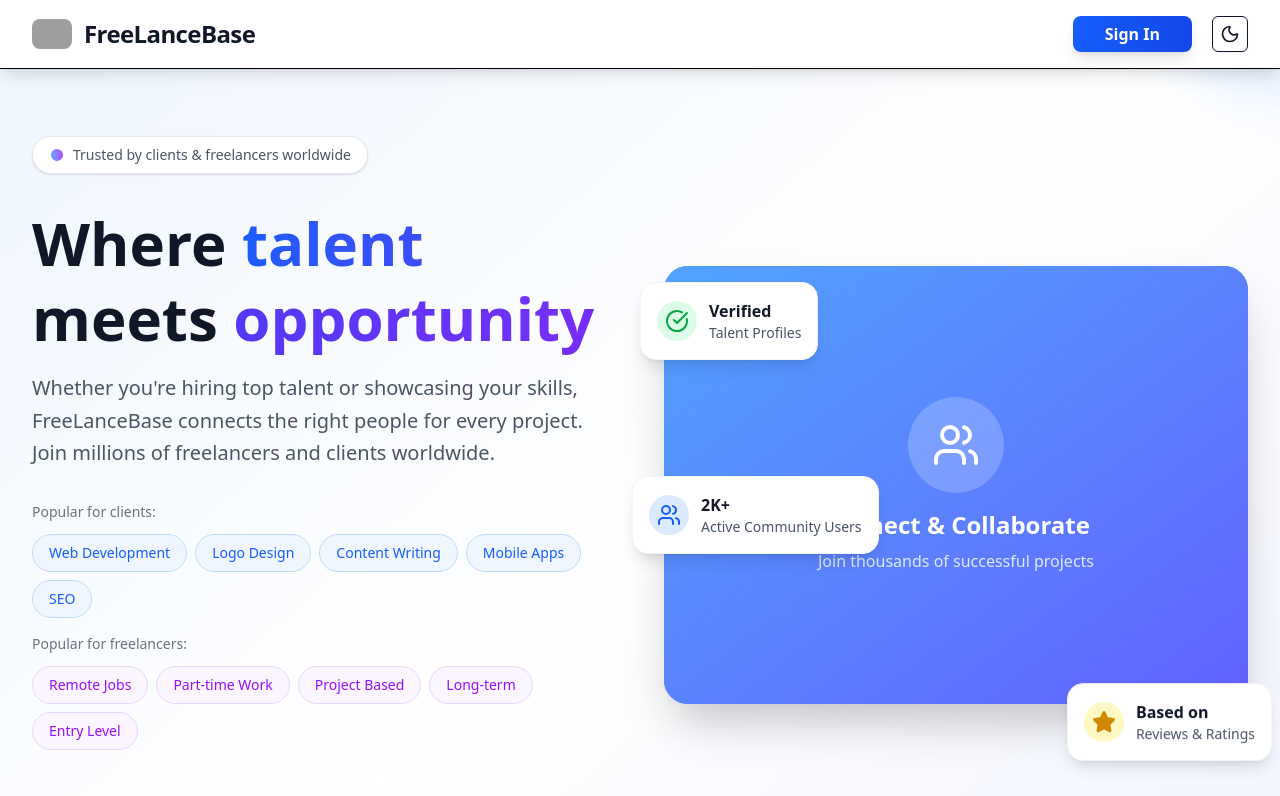
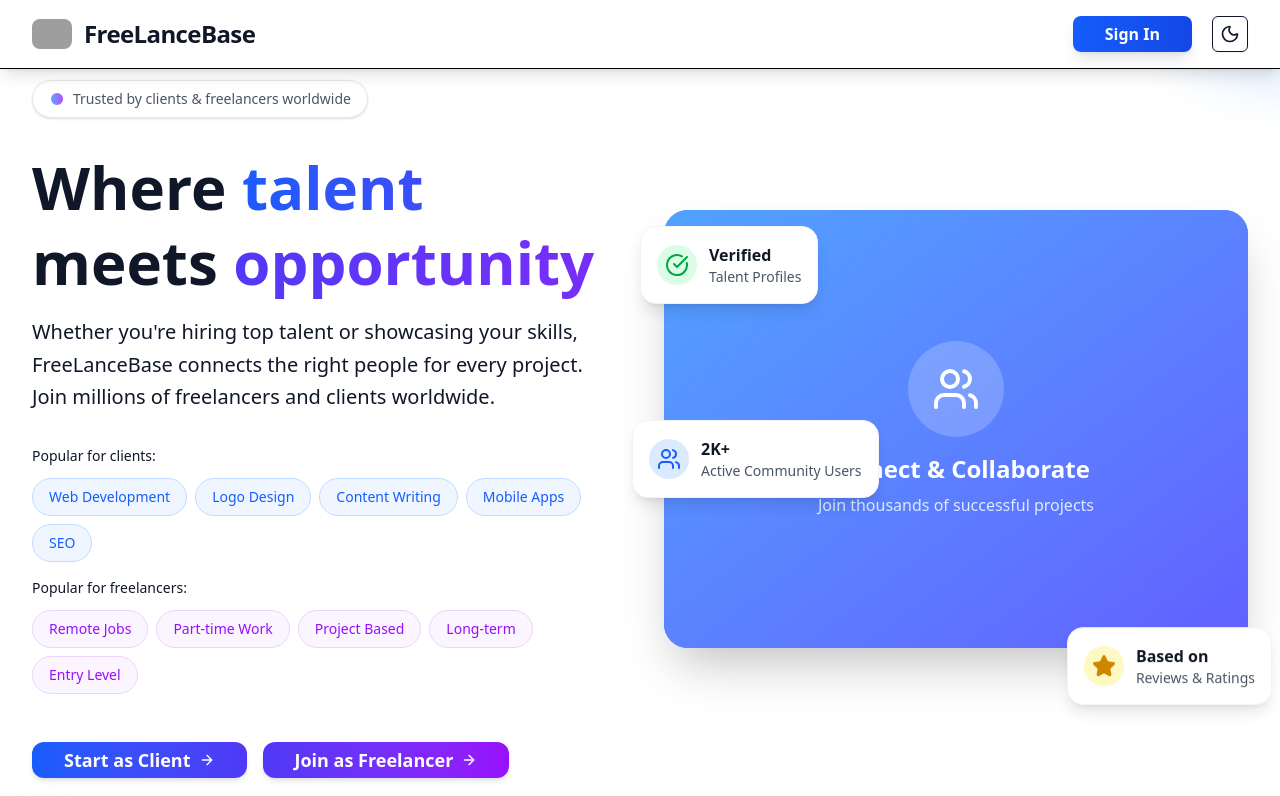
Before and after one commit to mohitjoer/freelance-web, a Next.js app: page / in a window 1280 px wide. Shown: the top 796 px of the page. Built offline with nearby package versions, Linux system fonts and the light colour scheme; no server answers; grey boxes are pictures that could not be loaded.

Commit message:
Refactor HomeHero component styles to Ensure consistency in dark theme

```diff
--- a/src/components/home comp/homehero.tsx
+++ b/src/components/home comp/homehero.tsx
@@ -264,7 +264,7 @@ function HomeHero() {
   }, [resolvedTheme]); // Add resolvedTheme to dependency array
 
   return (
-    <main ref={containerRef} className="relative  bg-gradient-to-br from-blue-50 via-white to-indigo-50 dark:from-gray-950 dark:via-gray-900 dark:to-gray-800 pt-34 pb-20 overflow-hidden transition-colors duration-300">
+    <main ref={containerRef} className="py-20 bg-background dark:bg-background overflow-hidden relative">
       {/* Background Elements */}
       <div ref={backgroundRef} className="absolute inset-0 overflow-hidden">
         <div className="absolute -top-40 -right-40 w-80 h-80 bg-blue-100 dark:bg-blue-900/30 rounded-full mix-blend-multiply filter blur-xl opacity-70 transition-colors duration-300"></div>
@@ -283,20 +283,20 @@ function HomeHero() {
 
             {/* Main Headline */}
             <div className="space-y-4">
-              <h1 ref={headlineRef} className="text-4xl sm:text-5xl lg:text-6xl font-bold leading-tight text-gray-900 dark:text-white transition-colors duration-300">
+              <h1 ref={headlineRef} className="text-4xl sm:text-5xl lg:text-6xl font-bold leading-tight text-white-900 dark:text-white transition-colors duration-300">
                 Where
                 <span className="bg-gradient-to-r from-blue-600 to-indigo-600 dark:from-blue-400 dark:to-indigo-400 bg-clip-text text-transparent bg-[length:200%_100%]"> talent </span>
                 meets
                 <span className="bg-gradient-to-r from-indigo-600 to-purple-600 dark:from-indigo-400 dark:to-purple-400 bg-clip-text text-transparent bg-[length:200%_100%]"> opportunity</span>
               </h1>
-              <p ref={subtitleRef} className="text-xl text-gray-600 dark:text-gray-300 leading-relaxed max-w-2xl transition-colors duration-300">
+              <p ref={subtitleRef} className="text-xl text-white-600 dark:text-white-300 leading-relaxed max-w-2xl transition-colors duration-300">
                 Whether you&apos;re hiring top talent or showcasing your skills, FreeLanceBase connects the right people for every project. Join millions of freelancers and clients worldwide.
               </p>
             </div>
 
             {/* Popular Searches */}
             <div ref={popularSectionRef} className="space-y-3">
-              <p className="text-sm text-gray-500 dark:text-gray-400 font-medium transition-colors duration-300">Popular for clients:</p>
+              <p className="text-sm text-white-500 dark:text-white-400 font-medium transition-colors duration-300">Popular for clients:</p>
               <div className="flex flex-wrap gap-2">
                 {["Web Development", "Logo Design", "Content Writing", "Mobile Apps", "SEO"].map((tag) => (
                   <button key={tag} className="px-4 py-2 bg-blue-50 hover:bg-blue-100 text-blue-600 dark:bg-blue-900/30 dark:hover:bg-blue-900/50 dark:text-blue-300 rounded-full text-sm font-medium transition-all duration-200 border border-blue-200 dark:border-blue-800 hover:border-blue-300 dark:hover:border-blue-700">
@@ -304,7 +304,7 @@ function HomeHero() {
                   </button>
                 ))}
               </div>
-              <p className="text-sm text-gray-500 dark:text-gray-400 font-medium mt-4 transition-colors duration-300">Popular for freelancers:</p>
+              <p className="text-sm text-white-500 dark:text-white-400 font-medium mt-4 transition-colors duration-300">Popular for freelancers:</p>
               <div className="flex flex-wrap gap-2">
                 {["Remote Jobs", "Part-time Work", "Project Based", "Long-term", "Entry Level"].map((tag) => (
                   <button key={tag} className="px-4 py-2 bg-purple-50 hover:bg-purple-100 text-purple-600 dark:bg-purple-900/30 dark:hover:bg-purple-900/50 dark:text-purple-300 rounded-full text-sm font-medium transition-all duration-200 border border-purple-200 dark:border-purple-800 hover:border-purple-300 dark:hover:border-purple-700">
@@ -393,8 +393,8 @@ function HomeHero() {
               { label: "Countries", value: "150+" }
             ].map((stat, index) => (
               <div key={index} className="space-y-2">
-                <p className="text-3xl font-bold text-gray-900 dark:text-white transition-colors duration-300">{stat.value}</p>
-                <p className="text-gray-600 dark:text-gray-300 font-medium transition-colors duration-300">{stat.label}</p>
+                <p className="text-3xl font-bold text-white-900 dark:text-white transition-colors duration-300">{stat.value}</p>
+                <p className="text-white-600 dark:text-whte-300 font-medium transition-colors duration-300">{stat.label}</p>
               </div>
             ))}
           </div>
```
